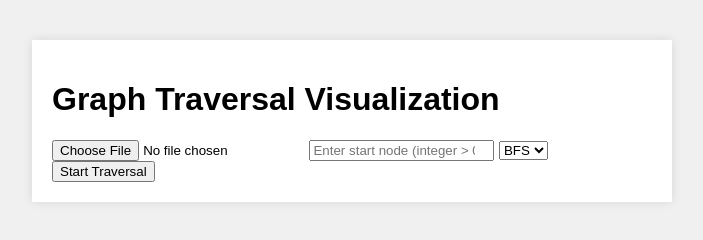
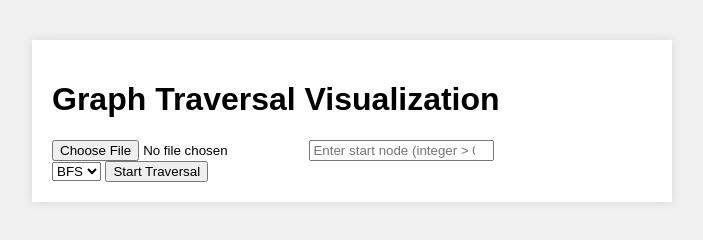
Before and after one commit to Hamzeh01/bfs, a plain HTML site: page index.html in a window 1280 px wide. Shown: the whole page, without its empty margins (288-991 px from the left). Drawn offline with Linux system fonts and the light colour scheme.

Commit message:
Adjust html for better styling

```diff
--- a/index.html
+++ b/index.html
@@ -9,6 +9,7 @@
   <body>
     <div id="app">
       <h1>Graph Traversal Visualization</h1>
+      <div class="form-group">
         <input type="file" id="fileInput" accept=".txt" />
         <input
           type="number"
@@ -17,13 +18,17 @@
           min="1"
           step="1"
         />
+      </div>
+      <div class="form-group">
         <select id="algorithmChoice">
           <option value="BFS">BFS</option>
           <option value="DFS">DFS</option>
         </select>
         <button id="startTraversal">Start Traversal</button>
+      </div>
       <div id="traversalResult"></div>
     </div>
+
     <script src="script.js"></script>
   </body>
 </html>
```
Lines whose indentation alone changed are shown as unchanged.
